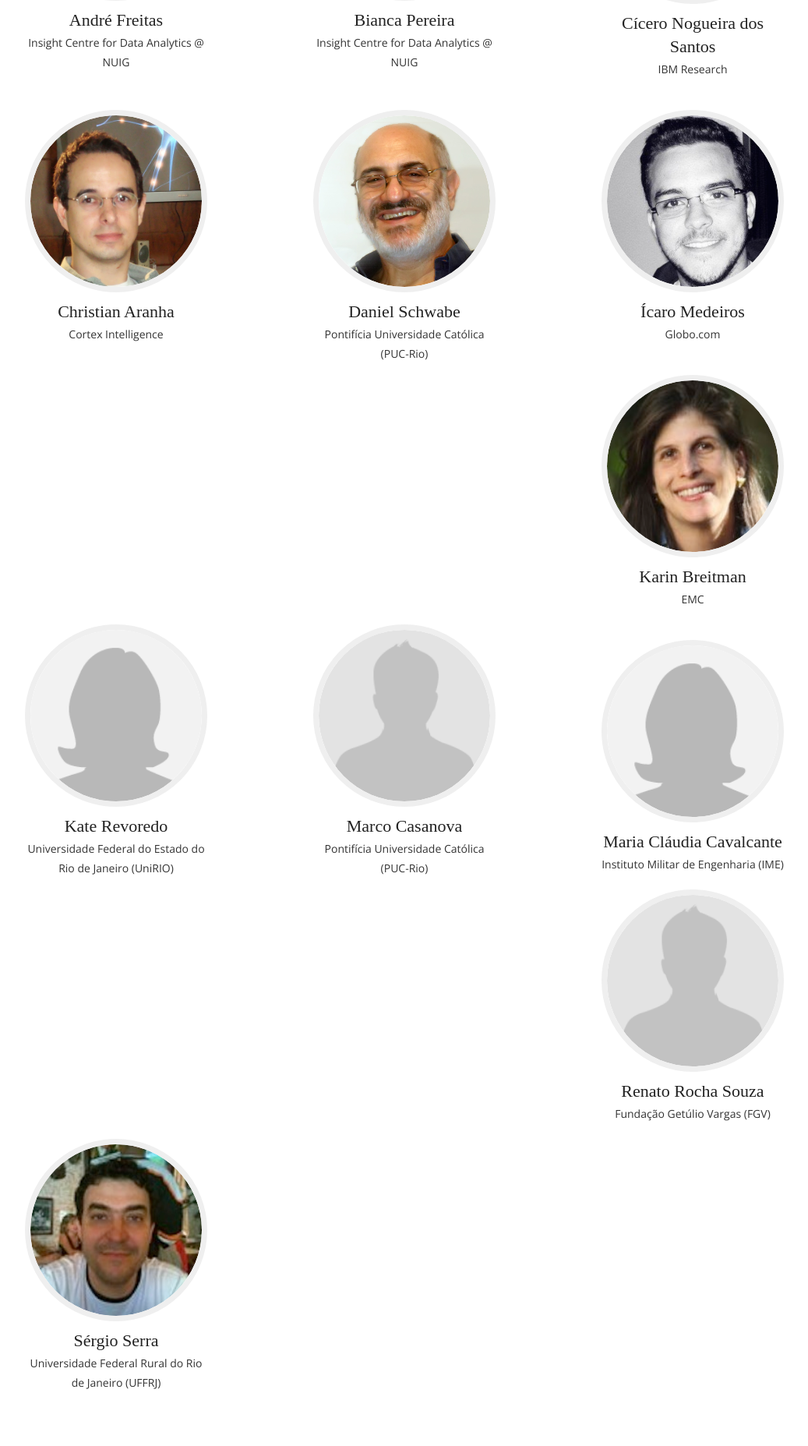
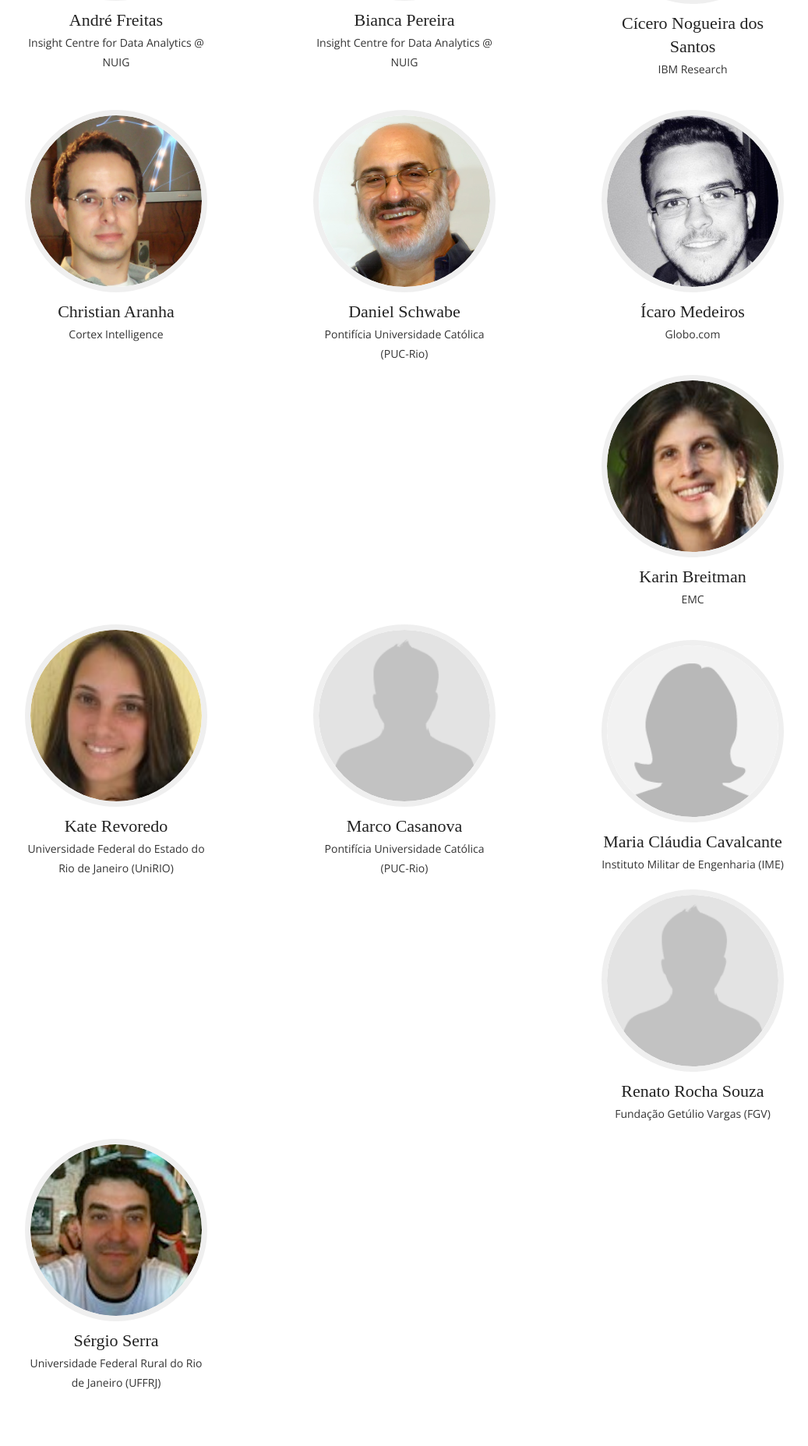
Before and after one commit to bianca-pereira/compsem.github.io, a Jekyll site: the page built from index.html, in a window 1280 px wide. Shown: the part 3353-5208 px from the top of the page at 78% size, without its empty margins (121-1158 px from the left). Built offline with Jekyll 4.4.1, drawn with Linux system fonts in a browser that asks for light colours; nearby versions of some CDN libraries; some web fonts are replaced; library files that are not in the unit come from our copies.

Commit message:
Inclusão dos dados da Kate

```diff
--- a/_layouts/default.html
+++ b/_layouts/default.html
@@ -443,10 +444,10 @@
 		     <div class="speaker">
 			<div class="speaker-info">
 			    <div class="speaker-photo">
-				<img src="images/speakers/no_pic_w.png" alt="Kate Revoredo">
+				<img src="images/speakers/kate.jpeg" alt="Kate Revoredo">
 			    </div>
 			    <div class="speaker-contacts">
-				<!--<a href="#" class="contact pull-left fa fa-linkedin"></a>-->
+				<a href="http://lattes.cnpq.br/0814717344017544" class="contact pull-left fa fa-university"></a>
 				<a href="http://br.linkedin.com/pub/kate-revoredo/20/52/401?domainCountryName=Brazil&csrfToken=guest_token&domainCountryCode=br" class="contact pull-right fa fa-linkedin"></a>
 			    </div>
 			</div>
```
Also changed, not shown: other parts of _layouts/default.html (+1 -0 lines), images/speakers/kate.jpeg (added).
